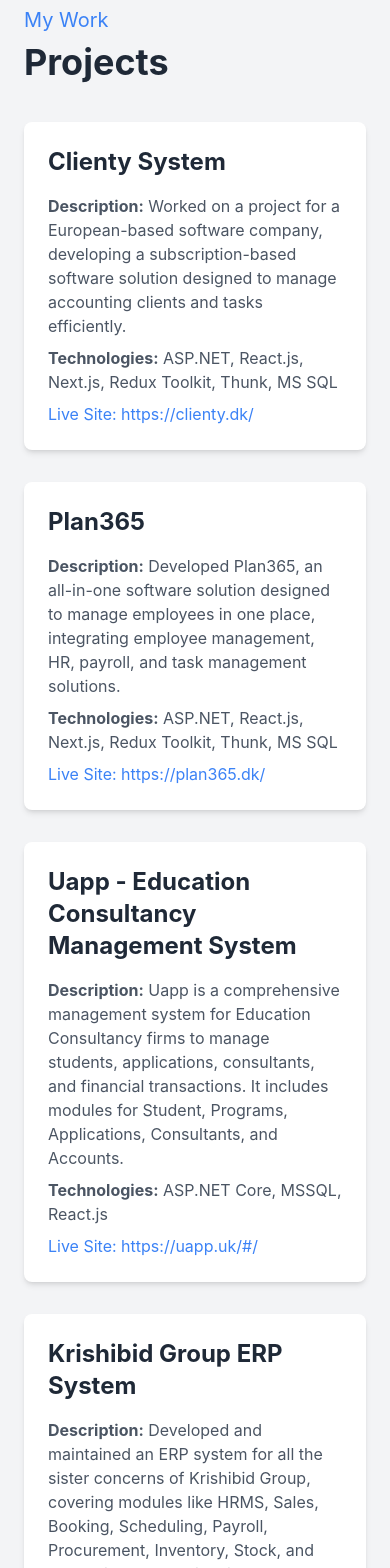
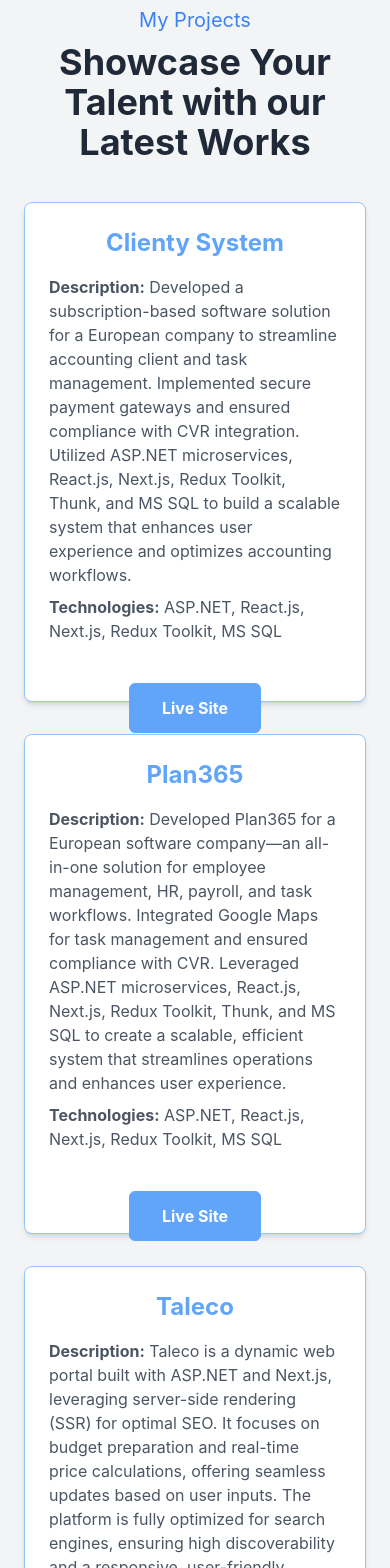
Before and after one commit to jishanahammed/portfolio, a React (Create React App) app: page / in a window 390 px wide. Shown: the part 8040-9608 px from the top of the page. Built offline with nearby package versions, Linux system fonts and the light colour scheme.

Commit message:
hhhhhhhhhhh

```diff
--- a/src/Layout/Navbar.js
+++ b/src/Layout/Navbar.js
@@ -71,7 +71,7 @@
 
         {/* Desktop Menu */}
         <ul className="hidden md:flex space-x-8 font-medium">
-          {["Home", "Services", "Project", "Pricing", "Testimonial", "Contact Us"].map((item, index) => (
+          {["Home", "Services", "Project", "Contact Us"].map((item, index) => (
             <li key={index} className="hover:text-blue-400 dark:text-gray-100 cursor-pointer">
               <Link
                 to={item.toLowerCase().replace(/\s+/g, "-")}
--- a/src/components/Hero.js
+++ b/src/components/Hero.js
@@ -2,6 +2,7 @@
 import { FaLinkedin, FaGithub, FaEnvelope } from 'react-icons/fa';
 import { GoArrowRight } from "react-icons/go";
 import profileImage from '../assets/deployment.png';
+import Social from './Social';
 
 const Hero = () => {
   return (
@@ -49,6 +50,7 @@
             className="w-full max-w-xs md:max-w-full "
           />
         </div>
+
       </div>
     </section>
   );
--- a/src/components/Project/ProjectCard.js
+++ b/src/components/Project/ProjectCard.js
@@ -2,23 +2,26 @@
 
 const ProjectCard = ({ project }) => {
   return (
-    <div className="bg-white dark:bg-gray-800 p-6 rounded-lg shadow-md hover:shadow-lg transition-shadow duration-300">
-      <h3 className="text-2xl font-bold text-gray-800 dark:text-gray-200 mb-4">{project.title}</h3>
+<div className="bg-white h-[500px] dark:bg-gray-800 p-6 border border-blue-300 rounded-lg shadow-md hover:shadow-lg transition-shadow duration-300">
+  <h3 className="text-2xl font-bold text-blue-400 dark:text-gray-200 mb-4 text-center">{project.title}</h3>
   <p className="text-gray-600 dark:text-gray-300 mb-2">
     <strong>Description:</strong> {project.description}
   </p>
   <p className="text-gray-600 dark:text-gray-300 mb-2">
     <strong>Technologies:</strong> {project.technologies}
   </p>
+  <div className="text-center mt-10 mb-8">
     <a
       href={project.liveSite}
       target="_blank"
       rel="noopener noreferrer"
-        className="text-blue-500 hover:underline"
+      className="inline-block bg-blue-400 text-white font-bold py-3 px-8 rounded-md border border-blue-400 transition-all duration-300 ease-in-out hover:bg-white hover:text-blue-500 hover:border-blue-500"
     >
-        Live Site: {project.liveSite}
+      Live Site
     </a>
   </div>
+</div>
+
   );
 };
 
--- a/src/components/Project/ProjectList.js
+++ b/src/components/Project/ProjectList.js
@@ -1,21 +1,27 @@
 import React from 'react';
 import SectionTitle from './SectionTitle';
 import ProjectCard from './ProjectCard';
-
 const projects = [
   {
     title: 'Clienty System',
     description:
-        'Worked on a project for a European-based software company, developing a subscription-based software solution designed to manage accounting clients and tasks efficiently.',
-      technologies: 'ASP.NET, React.js, Next.js, Redux Toolkit, Thunk, MS SQL',
+"Developed a subscription-based software solution for a European company to streamline accounting client and task management. Implemented secure payment gateways and ensured compliance with CVR integration. Utilized ASP.NET microservices, React.js, Next.js, Redux Toolkit, Thunk, and MS SQL to build a scalable system that enhances user experience and optimizes accounting workflows.",
+    technologies: 'ASP.NET, React.js, Next.js, Redux Toolkit, MS SQL',
     liveSite: 'https://clienty.dk/',
   },
   {
     title: 'Plan365',
     description:
-        'Developed Plan365, an all-in-one software solution designed to manage employees in one place, integrating employee management, HR, payroll, and task management solutions.',
-      technologies: 'ASP.NET, React.js, Next.js, Redux Toolkit, Thunk, MS SQL',
+     "Developed Plan365 for a European software company—an all-in-one solution for employee management, HR, payroll, and task workflows. Integrated Google Maps for task management and ensured compliance with CVR. Leveraged ASP.NET microservices, React.js, Next.js, Redux Toolkit, Thunk, and MS SQL to create a scalable, efficient system that streamlines operations and enhances user experience.",
+    technologies: 'ASP.NET, React.js, Next.js, Redux Toolkit, MS SQL',
     liveSite: 'https://plan365.dk/',
+  },
+  {
+    title: 'Taleco',
+    description:
+      'Taleco is a dynamic web portal built with ASP.NET and Next.js, leveraging server-side rendering (SSR) for optimal SEO. It focuses on budget preparation and real-time price calculations, offering seamless updates based on user inputs. The platform is fully optimized for search engines, ensuring high discoverability and a responsive, user-friendly experience.',
+    technologies: 'ASP.NET, React.js, Next.js, Tailwind CSS, MS SQL',
+    liveSite: 'https://www.taleco.dk/',
   },
   {
     title: 'Uapp - Education Consultancy Management System',
@@ -31,14 +37,35 @@
     technologies: 'ASP.NET MVC5, RDLC, MSSQL, jQuery',
     liveSite: 'https://www.krishibidgroup.com/',
   },
+  {
+    title: 'Bill Collection Management System',
+    description:
+      'Developed a system for managing bill collection and sales for GPS tracking devices. It includes features like monthly bill generation, bill collection, customer management, SMS notifications, and a store management system.',
+    technologies: 'ASP.NET Core, MSSQL, jQuery, Ajax',
+    liveSite: 'http://trackingbdgps.net/',
+  },
+  {
+    title: 'Integrated Seed Software (ISS) Lite',
+    description:
+      'ISS Lite is a comprehensive software solution for managing inventory, sales, suppliers, and payments. It includes modules for customer collection, purchase and return management, sales and stock management, and MIS reports.',
+    technologies: 'ASP.NET Core, HTML, CSS, jQuery, Ajax, MSSQL',
+    liveSite: 'http://103.132.94.84:133/',
+  },
+  {
+    title: 'Digital Pharmacy Management System',
+    description:
+     "Developed a multi-user Pharmacy Management System for medicine purchase, inventory, and sales tracking, with modules for supplier, customer, and payment management. Implemented due payment tracking, expiry management, and advanced reporting with server-side pagination, filters, and search functionality.",
+    technologies: 'ASP.NET Core, MSSQL, React.js',
+    liveSite: 'https://digitalpharmacy.xyz/',
+  }
 ];
 
 const ProjectList = () => {
   return (
     <section className="py-20 bg-gray-100 dark:bg-gray-900">
-      <div className="container mx-auto px-6">
-        <SectionTitle title="Projects" subtitle="My Work" />
-        <div className="grid grid-cols-1 md:grid-cols-2 gap-8">
+      <div className="container max-w-7xl mx-auto px-6">
+        <SectionTitle title="Showcase Your Talent with our Latest Works" subtitle="My Projects" />
+        <div className="grid grid-cols-1 md:grid-cols-3 gap-8">
           {projects.map((project, index) => (
             <ProjectCard key={index} project={project} />
           ))}
--- a/src/components/Project/SectionTitle.js
+++ b/src/components/Project/SectionTitle.js
@@ -2,7 +2,7 @@
 
 const SectionTitle = ({ title, subtitle }) => {
   return (
-    <div className="mb-10">
+    <div className="mb-10 text-center">
       <span className="text-xl text-blue-500">{subtitle}</span>
       <h2 className="text-4xl font-bold mt-2 text-gray-800 dark:text-gray-200">{title}</h2>
     </div>
--- /dev/null
+++ b/src/components/Social.js
@@ -0,0 +1,75 @@
+import React from 'react';
+import {
+  FaPhoneAlt,
+  FaEnvelope,
+  FaMapMarkerAlt,
+  FaWhatsapp,
+  FaLinkedin,
+  FaFacebook,
+  FaGithub,
+  FaSkype
+} from 'react-icons/fa';
+
+const Social = () => {
+  return (
+    <section className=" dark:bg-gray-900 text-gray-700 dark:text-gray-50 ">
+      <div className="max-w-7xl mx-auto px-6">
+        <div className=" flex flex-wrap justify-center gap-8 ">
+          {/* LinkedIn */}
+          <a
+            href="https://www.linkedin.com/in/jishan-ahammed-64077a214/"
+            target="_blank"
+            rel="noopener noreferrer"
+            aria-label="LinkedIn"
+            className="hover:text-blue-600 "
+          >
+            <div className="rounded-full bg-blue-600 p-3 hover:bg-blue-700 transition-colors">
+              <FaLinkedin size={24} className="text-white" />
+            </div>
+          </a>
+
+          {/* Facebook */}
+          <a
+            href="https://www.facebook.com/share/m1z5RNVrJfDJ9xpQ/"
+            target="_blank"
+            rel="noopener noreferrer"
+            aria-label="Facebook"
+            className="hover:text-blue-700"
+          >
+      <div className="rounded-full bg-blue-800 p-3 hover:bg-blue-900 transition-colors">
+              <FaFacebook size={24} className="text-white" />
+            </div>
+          </a>
+
+          {/* GitHub */}
+          <a
+            href="https://github.com/jishanahammed"
+            target="_blank"
+            rel="noopener noreferrer"
+            aria-label="GitHub"
+            className="hover:text-gray-800 dark:hover:text-gray-200"
+          >
+      <div className="rounded-full bg-gray-800 p-3 hover:bg-gray-900 transition-colors">
+              <FaGithub size={24} className="text-white" />
+            </div>
+          </a>
+
+          {/* Skype */}
+          <a
+            href="skype:live:yourSkypeID?chat"
+            target="_blank"
+            rel="noopener noreferrer"
+            aria-label="Skype"
+            className="hover:text-blue-500"
+          >
+            <div className="rounded-full bg-blue-500 p-3 hover:bg-blue-600 transition-colors">
+              <FaSkype size={24} className="text-white" />
+            </div>
+          </a>
+        </div>
+      </div>
+    </section>
+  );
+};
+
+export default Social;
```
Also changed, not shown: src/components/ContactUs.js (+28 -9 lines). Lines whose indentation alone changed are shown as unchanged.
